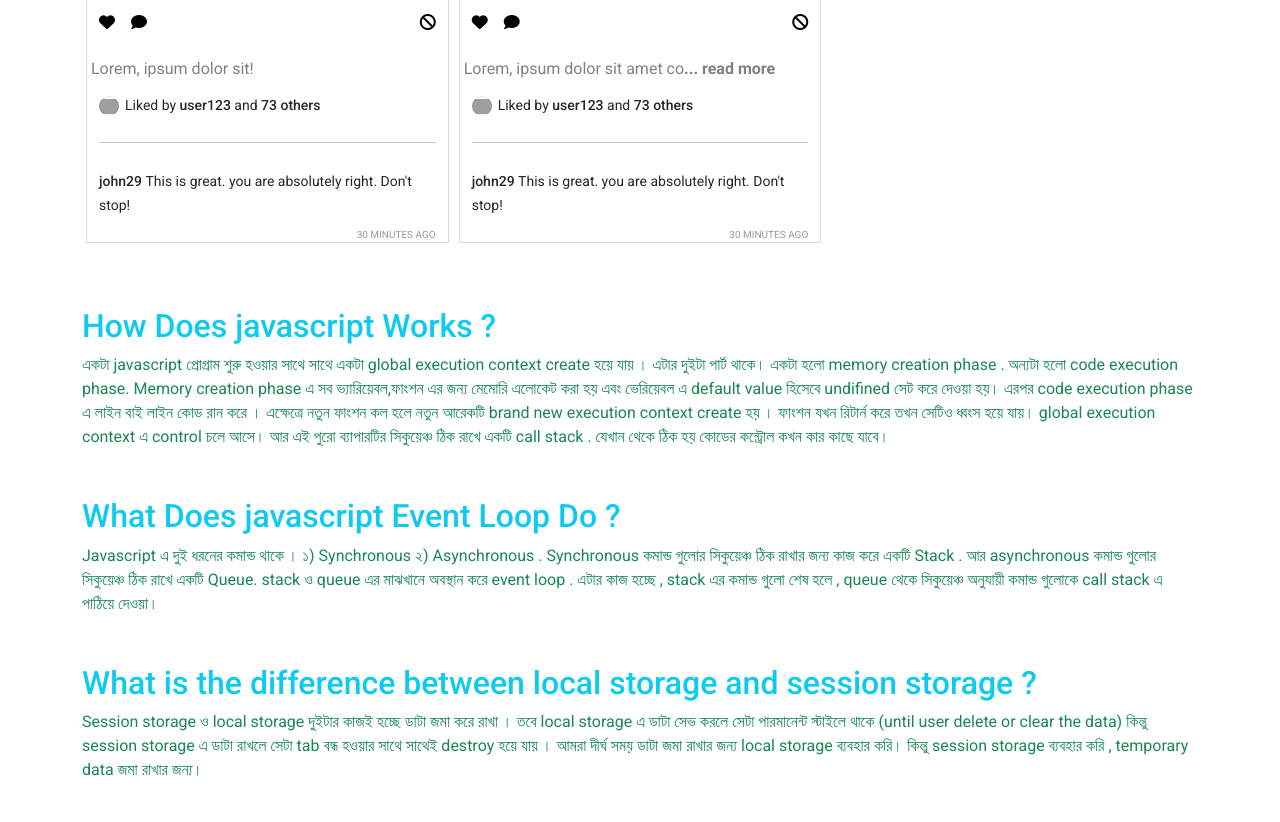
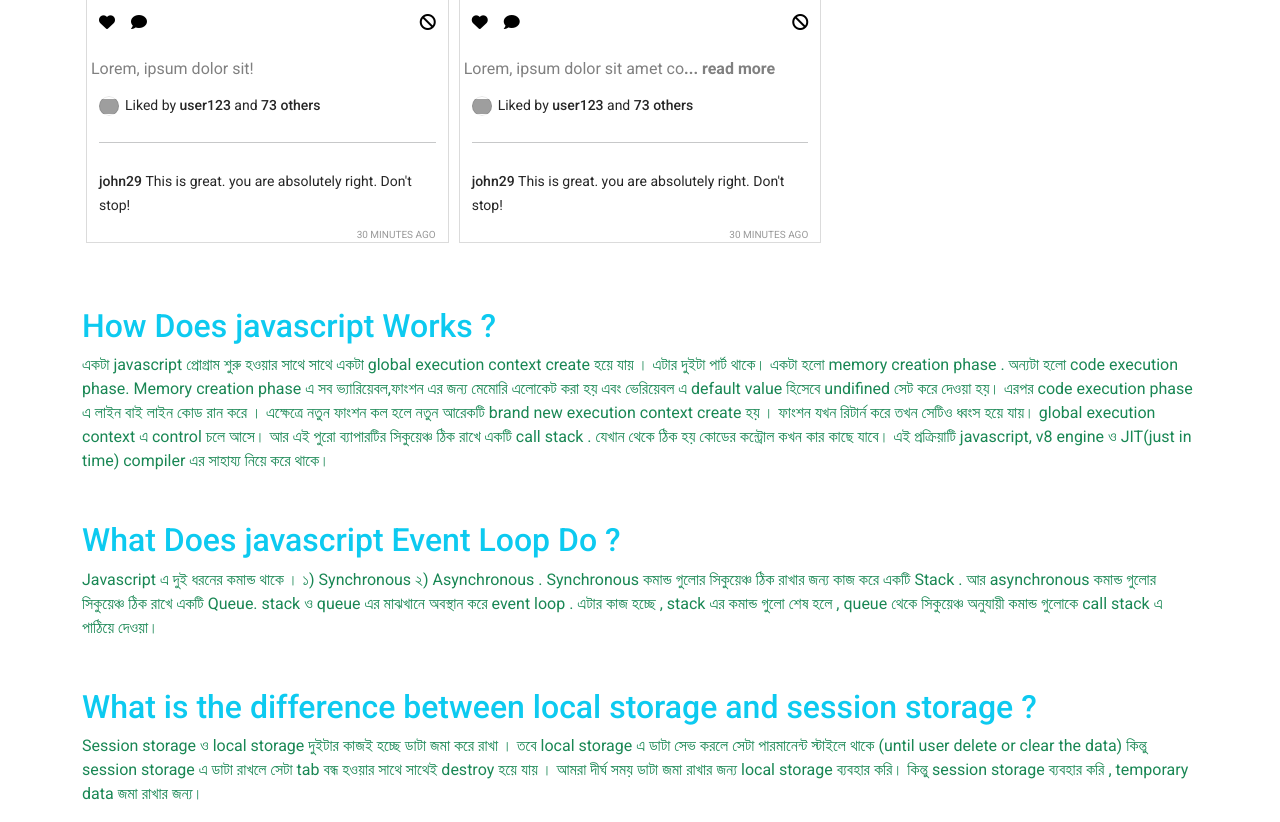
Before and after one commit to jicumollick/insta-shohor-jicumollick, a plain HTML site: page index.html in a window 1280 px wide. Shown: the part 1289-2111 px from the top of the page. Before the commit the page ends 2087 px from the top, so only its background shows below. Drawn offline with nearby package versions, Linux system fonts and the light colour scheme; grey boxes are pictures that could not be loaded.

Commit message:
all done

```diff
--- a/index.html
+++ b/index.html
@@ -81,7 +81,7 @@
         <section>
             <div class="container">
             <h2 class="text-info mt-5">How Does javascript Works ?</h2>
-            <p class="text-success">  একটা javascript প্রোগ্রাম শুরু হওয়ার সাথে সাথে একটা global execution context create হয়ে যায় । এটার দুইটা পার্ট থাকে। একটা হলো memory creation phase . অন্যটা হলো code execution phase. Memory creation phase এ সব ভ্যারিয়েবল,ফাংশন এর জন্য মেমোরি এলোকেট করা হয় এবং ভেরিয়েবল এ default value হিসেবে undifined সেট করে দেওয়া হয়। এরপর code execution phase এ লাইন বাই লাইন কোড রান করে । এক্ষেত্রে নতুন ফাংশন কল হলে নতুন আরেকটি brand new execution context create হয় । ফাংশন যখন রিটার্ন করে তখন সেটিও ধ্বংস হয়ে যায়। global execution context এ control চলে আসে। আর এই পুরো ব্যাপারটির সিকুয়েঞ্চ ঠিক রাখে একটি call stack . যেখান থেকে ঠিক হয় কোডের কন্ট্রোল কখন কার কাছে যাবে। </p>
+            <p class="text-success">  একটা javascript প্রোগ্রাম শুরু হওয়ার সাথে সাথে একটা global execution context create হয়ে যায় । এটার দুইটা পার্ট থাকে। একটা হলো memory creation phase . অন্যটা হলো code execution phase. Memory creation phase এ সব ভ্যারিয়েবল,ফাংশন এর জন্য মেমোরি এলোকেট করা হয় এবং ভেরিয়েবল এ default value হিসেবে undifined সেট করে দেওয়া হয়। এরপর code execution phase এ লাইন বাই লাইন কোড রান করে । এক্ষেত্রে নতুন ফাংশন কল হলে নতুন আরেকটি brand new execution context create হয় । ফাংশন যখন রিটার্ন করে তখন সেটিও ধ্বংস হয়ে যায়। global execution context এ control চলে আসে। আর এই পুরো ব্যাপারটির সিকুয়েঞ্চ ঠিক রাখে একটি call stack . যেখান থেকে ঠিক হয় কোডের কন্ট্রোল কখন কার কাছে যাবে। এই প্রক্রিয়াটি javascript, v8 engine ও JIT(just in time) compiler এর সাহায্য নিয়ে করে থাকে।</p>
             <h2 class="text-info mt-5">What Does javascript Event Loop Do ? </h2>
             <p class="text-success"> Javascript এ দুই ধরনের কমান্ড থাকে । ১) Synchronous ২) Asynchronous . Synchronous কমান্ড গুলোর সিকুয়েঞ্চ ঠিক রাখার জন্য কাজ করে একটি Stack . আর asynchronous কমান্ড গুলোর সিকুয়েঞ্চ ঠিক রাখে একটি Queue. stack ও queue এর মাঝখানে অবস্থান করে event loop . এটার কাজ হচ্ছে , stack এর কমান্ড গুলো শেষ হলে , queue থেকে সিকুয়েঞ্চ অনুযায়ী কমান্ড গুলোকে call stack এ পাঠিয়ে দেওয়া। </p>
             <h2 class="text-info mt-5">What is the difference between local storage and session storage ?</h2>
```
